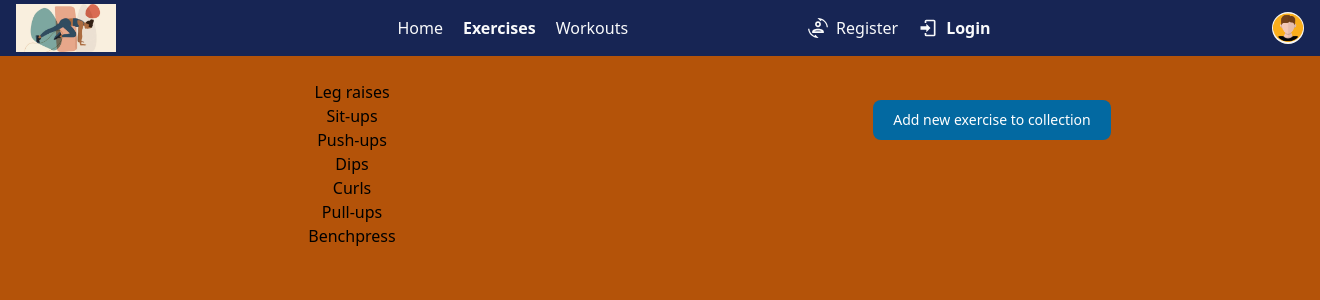
After one commit to Yuriy1710/WorkoutDjango, a Django app: page /exercise-list/ in a window 1320 px wide. The commit adds this page. Shown: the top 300 px of the page. Run offline with Django 4.2, Linux system fonts and the light colour scheme; data comes from the database, SQL or seed files in the repository; both versions use the stored data as it was after the commit; some libraries are stand-ins or nearby versions.

Commit message:
Add files via upload

```diff
--- /dev/null
+++ b/templates/exercise-list.html
@@ -0,0 +1,77 @@
+{% extends 'base.html' %}
+{% load widget_tweaks %}
+
+{% block content %}
+  <div class="container mx-8 my-6">
+    <div class="flex flex-row">
+      <div  class="flex flex-col items-center mx-auto basis-1/2">
+        {% for exercise in exercises %}
+          <p id="new-exercise">{% include 'partials/new-exercises.html' %}</p>
+        {% endfor %}
+      </div>
+
+
+
+      <div class="mx-auto basis-1/2">
+
+        <!-- Modal toggle -->
+        <div class="flex justify-center m-5">
+          <button
+            id="defaultModalButton"
+            data-modal-toggle="defaultModal"
+            class="block text-white bg-sky-700 hover:bg-blue-800 focus:ring-4 focus:outline-none focus:ring-blue-300 font-medium rounded-lg text-sm px-5 py-2.5 text-center dark:bg-blue-600 dark:hover:bg-blue-700 dark:focus:ring-blue-800"
+            type="button">
+                Add new exercise to collection
+            </button
+          >
+        </div>
+
+        <!-- Main modal -->
+        <div id="defaultModal" tabindex="-1" aria-hidden="true" class="fixed top-0 left-0 right-0 z-50 items-center justify-center hidden w-full overflow-x-hidden overflow-y-auto md:inset-0 h-modal md:h-full">
+          <div class="relative w-full h-full max-w-2xl p-4 md:h-auto">
+            <!-- Modal content -->
+            <div class="relative p-4 bg-yellow-400 rounded-lg shadow dark:bg-gray-800 sm:p-5">
+              <!-- Modal header -->
+              <div class="flex items-center justify-between pb-4 mb-4 border-b rounded-t sm:mb-5 dark:border-gray-600">
+                <h3 class="text-2xl italic font-semibold text-black dark:text-white">Add new exercise to collection</h3>
+                <button
+                  type="button"
+                  class="text-gray-600 bg-transparent hover:bg-gray-200 hover:text-gray-900 rounded-lg text-sm p-1.5 ml-auto inline-flex items-center dark:hover:bg-gray-600 dark:hover:text-white"
+                  data-modal-toggle="defaultModal"
+                >
+                  <svg aria-hidden="true" class="w-5 h-5" fill="currentColor" viewBox="0 0 20 20" xmlns="http://www.w3.org/2000/svg">
+                    <path fill-rule="evenodd" d="M4.293 4.293a1 1 0 011.414 0L10 8.586l4.293-4.293a1 1 0 111.414 1.414L11.414 10l4.293 4.293a1 1 0 01-1.414 1.414L10 11.414l-4.293 4.293a1 1 0 01-1.414-1.414L8.586 10 4.293 5.707a1 1 0 010-1.414z" clip-rule="evenodd"></path>
+                  </svg>
+                  <span class="sr-only">Close modal</span>
+                </button>
+              </div>
+              <!-- Modal body -->
+              <form
+                hx-post="{% url 'new_exercise' %}"
+                hx-target="#new-exercise"
+                hx-swap="beforebegin"
+
+              >
+
+                <div class="grid gap-4 mb-4 sm:grid-cols-1">
+                  <div>
+                    {% render_field form.name|add_label_class:"p-2" %}
+                    {% render_field form.name class="flex w-full mx-auto rounded-md" %}
+                  </div>
+                </div>
+
+                <button type="submit" class="text-white inline-flex items-center bg-green-700 hover:bg-green-800 focus:ring-4 focus:outline-none focus:ring-blue-300 font-medium rounded-lg text-sm px-5 py-2.5 text-center dark:bg-blue-600 dark:hover:bg-blue-700 dark:focus:ring-blue-800">
+                  <svg class="w-6 h-6 mr-1 -ml-1" fill="currentColor" viewBox="0 0 20 20" xmlns="http://www.w3.org/2000/svg">
+                    <path fill-rule="evenodd" d="M10 5a1 1 0 011 1v3h3a1 1 0 110 2h-3v3a1 1 0 11-2 0v-3H6a1 1 0 110-2h3V6a1 1 0 011-1z" clip-rule="evenodd"></path>
+                  </svg>
+                  Add new exercise
+                </button>
+
+              </form>
+            </div>
+          </div>
+        </div>
+      </div>
+    </div>
+  </div>
+{% endblock %}
--- /dev/null
+++ b/templates/partials/failure.html
@@ -0,0 +1 @@
+Fuck
--- a/templates/partials/navbar.html
+++ b/templates/partials/navbar.html
@@ -2,7 +2,7 @@
 
 <nav class="border-gray-200 bg-blue-950 dark:bg-gray-900">
   <div class="flex flex-wrap items-center justify-between p-1 px-4 mx-auto max-w-screen-2xl">
-  <a href="#">
+  <a href="{% url 'index' %}">
       <img src="{% static 'images/logo.png' %}" width="100px" />
 
   </a>
@@ -43,21 +43,21 @@
     <ul class="flex flex-col p-4 mt-4 font-medium md:p-0 md:flex-row md:space-x-8 md:mt-0 dark:bg-gray-800 md:dark:bg-gray-900 dark:border-gray-700">
       <div class="flex items-center space-x-5">
       <li>
-        <a
+        <a href="{% url 'index' %}"
           class="flex transition-colors duration-300 cursor-pointer text-gray-50 hover:text-rose-400"
         >
           Home
         </a>
       </li>
       <li>
-        <a
+        <a href="{% url 'exercise_list' %}"
           class="flex font-semibold transition-colors duration-300 cursor-pointer text-gray-50 hover:text-rose-400"
         >
           Exercises
         </a>
       </li>
       <li>
-        <a
+        <a href="{% url 'workout_list' %}"
           class="flex transition-colors duration-300 cursor-pointer text-gray-50 hover:text-rose-400"
         >
           Workouts
--- /dev/null
+++ b/templates/partials/new-exercises.html
@@ -0,0 +1,2 @@
+
+<p>{{ exercise.name }}</p>
--- /dev/null
+++ b/templates/partials/success.html
@@ -0,0 +1 @@
+Exercise {{ form.name }} added
--- a/workout/admin.py
+++ b/workout/admin.py
@@ -10,3 +10,4 @@ class WorkoutAdmin(admin.ModelAdmin):
     inlines = [ExerciseInline]
 
 admin.site.register(Workout, WorkoutAdmin)
+admin.site.register(CreateExercise)
--- /dev/null
+++ b/workout/forms.py
@@ -0,0 +1,13 @@
+from django import forms
+from .models import *
+
+
+class CreateExerciseForm(forms.ModelForm):
+
+    class Meta:
+        model = CreateExercise
+        fields = ['name']
+
+        labels = {
+          'name': 'Enter exercise name'
+        }
--- a/workout/models.py
+++ b/workout/models.py
@@ -15,13 +15,16 @@ class CreateExercise(models.Model):
     name = models.CharField(max_length=250)
     workout = models.ForeignKey(Workout, on_delete=models.CASCADE, blank=True, null=True)
 
+    class Meta:
+        ordering = ['-id']
+
     def __str__(self):
         return self.name
 
 
 
 class Exercise(models.Model):
-    name = models.ForeignKey(CreateExercise, on_delete=models.CASCADE, blank=True, null=True)
+    name = models.ForeignKey(CreateExercise, related_name='exercise', on_delete=models.CASCADE, blank=True, null=True)
     workout = models.ForeignKey(Workout, on_delete=models.CASCADE, blank=True, null=True)
     weight = models.PositiveIntegerField(blank=True, null=True)
     sets = models.PositiveSmallIntegerField(default=3)
--- a/workout/urls.py
+++ b/workout/urls.py
@@ -5,4 +5,7 @@ from . import views
 urlpatterns = [
     path('', views.index, name='index'),
     path('<int:year>/<str:month>/', views.index, name='index'),
+    path('workout-list/', views.workout_list, name="workout_list"),
+    path('exercise-list/', views.exercise_list, name="exercise_list"),
+    path('new-exercises/', views.new_exercise, name="new_exercise"),
 ]
--- a/workout/views.py
+++ b/workout/views.py
@@ -1,7 +1,9 @@
 import calendar
 from calendar import HTMLCalendar
 from datetime import datetime
-from django.shortcuts import render
+from django.shortcuts import render, redirect
+from .models import *
+from .forms import CreateExerciseForm
 
 
 
@@ -16,3 +18,32 @@ def index(request, year=datetime.now().year, month=datetime.now().month):
     }
 
     return render(request, "index.html", context)
+
+
+def workout_list(request):
+    workouts = Workout.objects.all()
+    exercises = Exercise.objects.all()
+    context = {'workouts': workouts, 'exercises': exercises}
+    return render(request, 'workout-list.html', context)
+
+
+def exercise_list(request):
+    exercises = CreateExercise.objects.all()
+    form = CreateExerciseForm()
+    context = {'exercises': exercises, 'form': form}
+    return render(request, 'exercise-list.html', context)
+
+
+def new_exercise(request):
+    exercises = CreateExercise.objects.all()
+    if request.method == 'POST':
+
+        form = CreateExerciseForm(request.POST)
+        if form.is_valid():
+            exercise = form.save()
+            context = {'exercise': exercise, 'exercises': exercises}
+            return render(request,'partials/new-exercises.html', context)
+
+    form = CreateExerciseForm()
+    context = {'form': form, 'exercises': exercises}
+    return render(request,'partials/new-exercises.html', context)
```
Also changed, not shown: templates/index.html (+8 -14 lines), templates/workout-list.html (added, +16 -0 lines), db.sqlite3, workout/migrations/0005_alter_exercise_name.py (added). Lines whose indentation alone changed are shown as unchanged.
